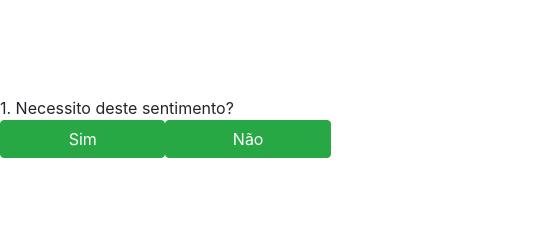
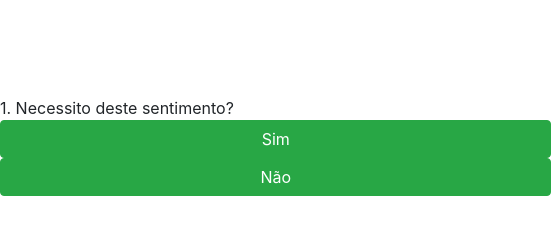
Before and after one commit to puppe1990/MetodoSedona, a plain HTML site: page index.html in a window 390 px wide. Both pictures are taken after typing "Sample" into the empty fields and a click on the button "10". Shown: the whole page, 551 px wide, since content can reach past the window. Drawn offline with nearby package versions, Linux system fonts and the light colour scheme.

Commit message:
Improve Layout

```diff
--- a/css/style.css
+++ b/css/style.css
@@ -1,7 +1,16 @@
-.botao{
+.botao,.botaoQuestao{
 	width: 48%;
 }
 .starter-template{
 	padding: 3rem 1.5rem;
     text-align: center;
 }
+
+@media screen and (max-width: 714px) {
+  .botao{
+  	width: 100%;
+  }
+  .botaoQuestao{
+  	width: 160%;
+  }
+}
--- a/js/script.js
+++ b/js/script.js
@@ -110,7 +110,7 @@ function criarElemento(elemento,texto=null,type=null,valor=null,id=null,classe=n
 	let paragrafo = document.createElement(elemento);
 	paragrafo.innerHTML = texto;
 	if (type) paragrafo.setAttribute("type", type);paragrafo.value = valor;paragrafo.id = id;
-	if(classe) paragrafo.classList.add('botao','btn',classe);
+	if(classe) paragrafo.classList.add('botaoQuestao','btn',classe);
 	return paragrafo;
 }
 function criarTexto(texto){
```
